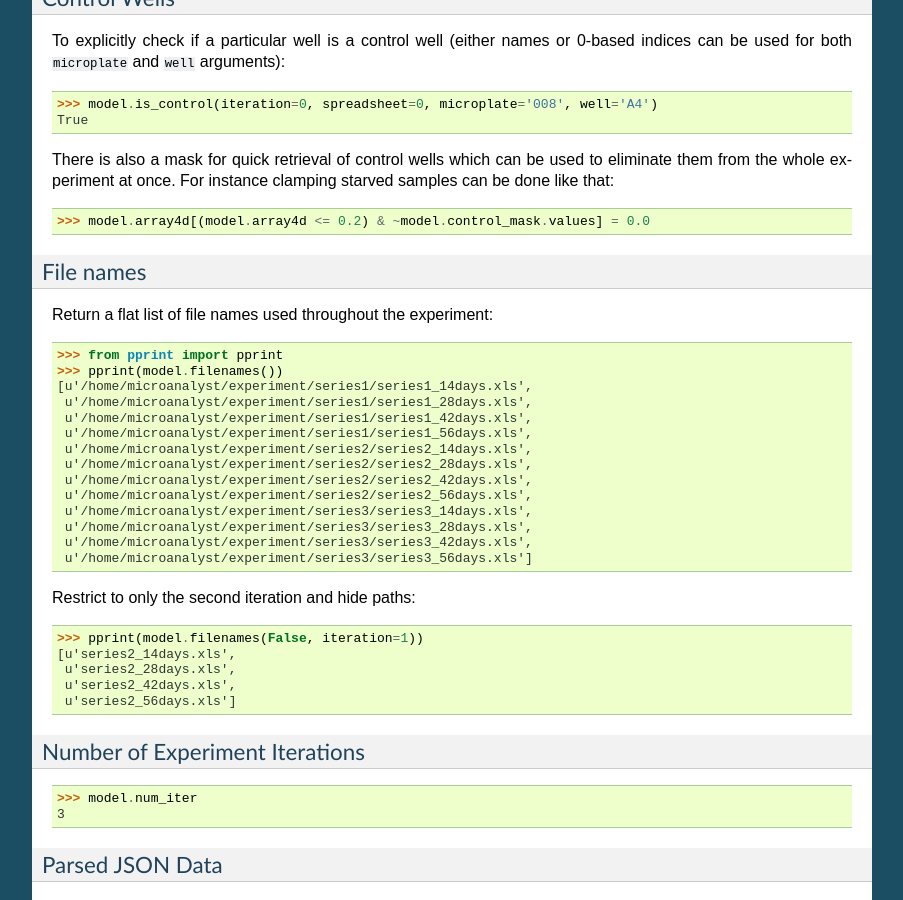
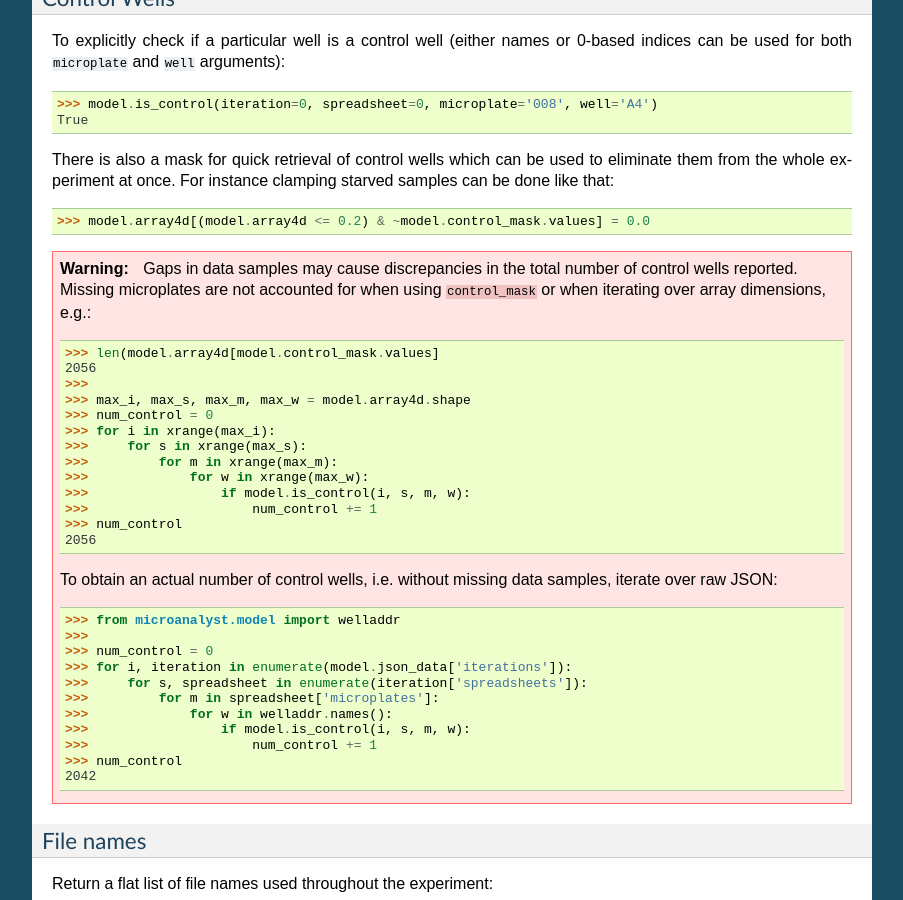
Before and after one commit to bzaczynski/microanalyst, a Sphinx documentation site: the page built from docs/source/crunch.rst, in a window 1280 px wide and 900 px high, scrolled down 2729 px. Shown: the whole window, without its empty margins (198-1101 px from the left). Built offline with Sphinx 7.4.7, drawn with Linux system fonts in a browser that asks for light colours.

Commit message:
Document a special case when dealing with control wells

```diff
--- a/docs/source/crunch.rst
+++ b/docs/source/crunch.rst
@@ -134,6 +134,38 @@ There is also a mask for quick retrieval of control wells which can be used to e
 
  >>> model.array4d[(model.array4d <= 0.2) & ~model.control_mask.values] = 0.0
 
+.. warning::
+
+    Gaps in data samples may cause discrepancies in the total number of control wells reported. Missing microplates are not accounted for when using ``control_mask`` or when iterating over array dimensions, e.g.::
+
+     >>> len(model.array4d[model.control_mask.values]
+     2056
+     >>>
+     >>> max_i, max_s, max_m, max_w = model.array4d.shape
+     >>> num_control = 0
+     >>> for i in xrange(max_i):
+     >>>     for s in xrange(max_s):
+     >>>         for m in xrange(max_m):
+     >>>             for w in xrange(max_w):
+     >>>                 if model.is_control(i, s, m, w):
+     >>>                     num_control += 1
+     >>> num_control
+     2056
+
+    To obtain an actual number of control wells, i.e. without missing data samples, iterate over raw JSON::
+
+     >>> from microanalyst.model import welladdr
+     >>>
+     >>> num_control = 0
+     >>> for i, iteration in enumerate(model.json_data['iterations']):
+     >>>     for s, spreadsheet in enumerate(iteration['spreadsheets']):
+     >>>         for m in spreadsheet['microplates']:
+     >>>             for w in welladdr.names():
+     >>>                 if model.is_control(i, s, m, w):
+     >>>                     num_control += 1
+     >>> num_control
+     2042
+
 File names
 ^^^^^^^^^^
 
```
